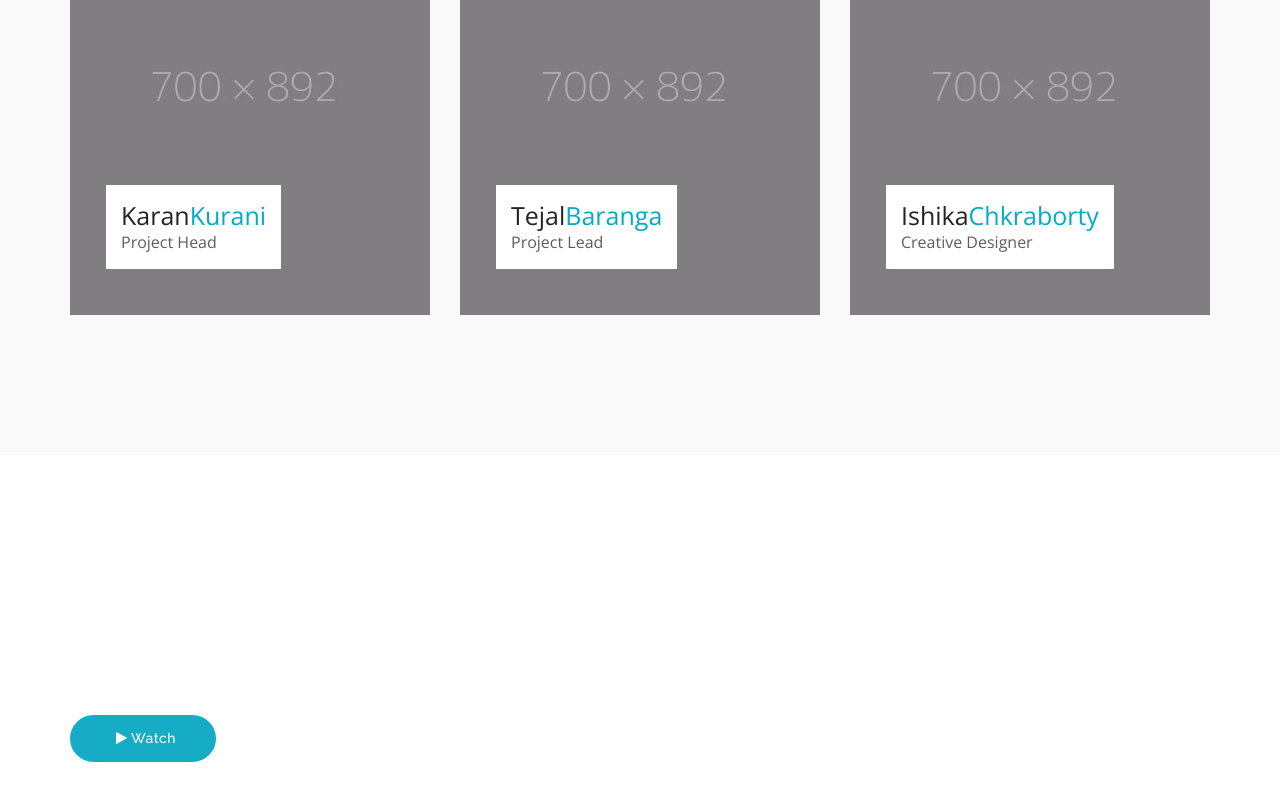
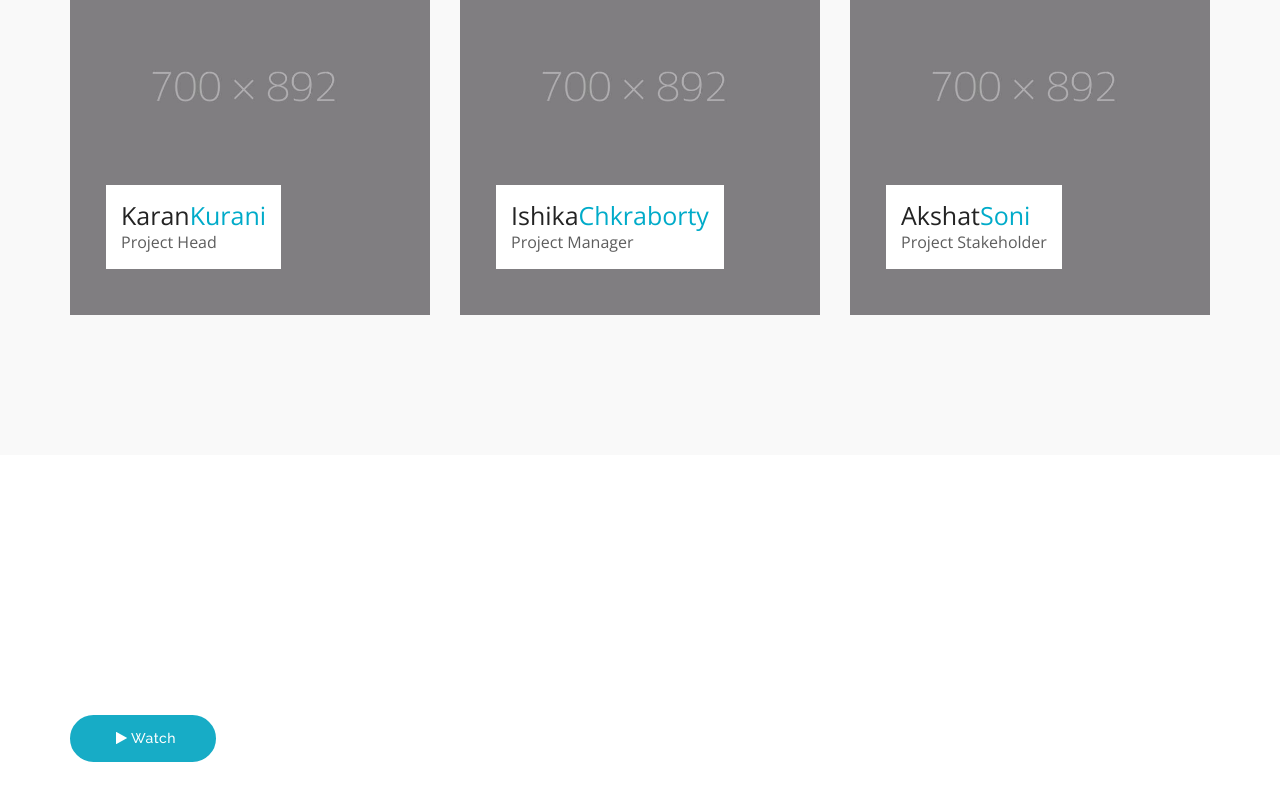
Before and after one commit to wanjarimonal/drugdiscovery, a plain HTML site: page index.html in a window 1280 px wide. Shown: the part 2889-3689 px from the top of the page. Drawn offline with nearby package versions, Linux system fonts and the light colour scheme; some packages are replaced by stand-ins of ours; files whose address does not match are found by name.

Commit message:
Update index.html

```diff
--- a/index.html
+++ b/index.html
@@ -412,8 +412,8 @@
                     </div>
                     <div class="team-three-tag">
                         <div class="team-three-text display-inline float-left text-left">
-                            <h6 class="text-extra-dark-gray no-margin-bottom">Tejal<span class="text-blue">Baranga</span></h6>
-                            <p class="no-margin-bottom">Project Lead</p>
+                            <h6 class="text-extra-dark-gray no-margin-bottom">Ishika<span class="text-blue">Chkraborty</span></h6>
+                            <p class="no-margin-bottom">Project Manager</p>
                         </div>
                         <div class="team-three-social bg-blue" aria-hidden="true">
 
@@ -429,8 +429,8 @@
                     </div>
                     <div class="team-three-tag">
                         <div class="team-three-text display-inline float-left text-left">
-                            <h6 class="text-extra-dark-gray no-margin-bottom">Ishika<span class="text-blue">Chkraborty</span></h6>
-                            <p class="no-margin-bottom">Creative Designer</p>
+                            <h6 class="text-extra-dark-gray no-margin-bottom">Akshat<span class="text-blue">Soni</span></h6>
+                            <p class="no-margin-bottom">Project Stakeholder</p>
                         </div>
                         <div class="team-three-social bg-blue" aria-hidden="true">
 
@@ -525,7 +525,7 @@
                     <div class="item-img-overlay valign">
                         <div class="overlay-info width-100">
                             <h6 class="margin-5px-bottom">Recent Work</h6>
-                            <p>See Our Amazing Work1</p>
+                            <p>See Our Amazing Work</p>
                         </div>
                     </div>
                     </a>
```
